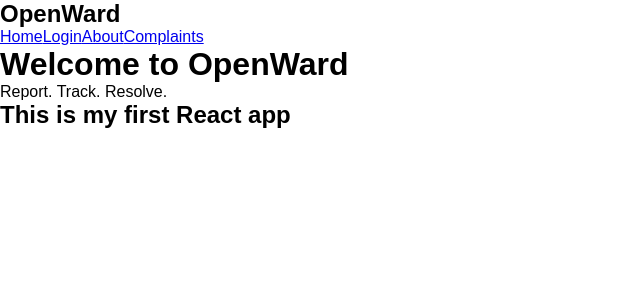
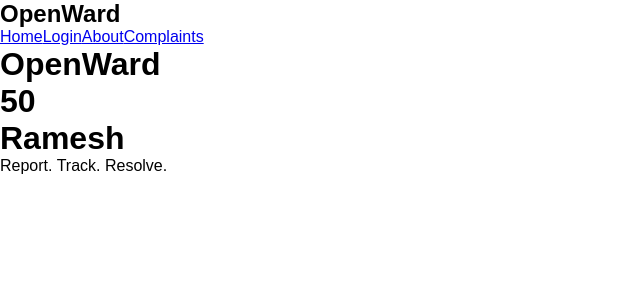
Before and after one commit to RameshRaveendran/openwardtest, a React (Vite) app in the folder client/: page / in a window 1280 px wide. Shown: the top 300 px of the page, without its empty margins (0-640 px from the left). Built offline with nearby package versions, Linux system fonts and the light colour scheme.

Commit message:
jsx test

```diff
--- a/client/src/pages/HomePage.jsx
+++ b/client/src/pages/HomePage.jsx
@@ -1,9 +1,13 @@
 function HomePage() {
+  const title = "OpenWard";
+
   return (
     <div>
-      <h1>Welcome to OpenWard</h1>
+      <h1>{title}</h1>
+      <h1>{10 * 5}</h1>
+      <h1>{"Ramesh"}</h1>
+      <h1>{true}</h1>
       <p>Report. Track. Resolve.</p>
-      <h2>This is my first React app</h2>
     </div>
   );
 }
```
